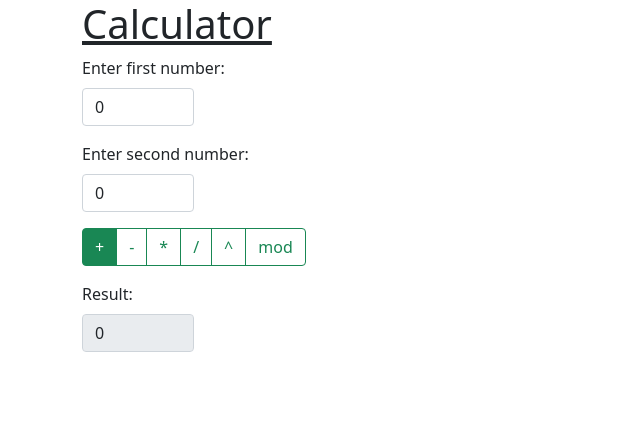
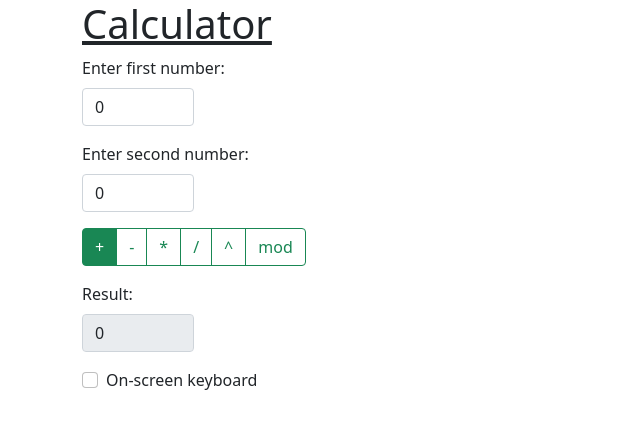
Before and after one commit to abaibik/vue-learning, a Vue app: page / in a window 1280 px wide. Shown: the top 428 px of the page, without its empty margins (0-640 px from the left). Built offline with nearby package versions, Linux system fonts and the light colour scheme.

Commit message:
app keyboard visible state from checkbox

```diff
--- a/src/App.vue
+++ b/src/App.vue
@@ -33,24 +33,30 @@
         readonly
       />
     </div>
+
+    <CheckBox v-model="keyboardVisible" />
   </div>
 </template>
 
 <script>
 import OpButtonGroup from "./components/OpButtonGroup.vue";
 import calc from "./calc.js";
+import CheckBox from "./components/CheckBox.vue";
 
 export default {
+  name: "App",
   data() {
     return {
       operand1: 0,
       operand2: 0,
       operation: "+",
+      keyboardVisible: false,
     };
   },
 
   components: {
     OpButtonGroup,
+    CheckBox,
   },
 
   computed: {
--- a/src/components/CheckBox.vue
+++ b/src/components/CheckBox.vue
@@ -1,11 +1,12 @@
 <template>
-  <div class="form-check">
+  <div class="mb-3 form-check">
     <input
       class="form-check-input"
       type="checkbox"
       value=""
       id="flexCheckDefault"
-      :checked="checked"
+      v-model="checked"
+      @change="$emit('change', !checked)"
     />
     <label class="form-check-label" for="flexCheckDefault">
       On-screen keyboard
@@ -19,5 +20,9 @@ export default {
   props: {
     checked: Boolean,
   },
+  model: {
+    prop: "checked",
+    event: "change",
+  },
 };
 </script>
```
